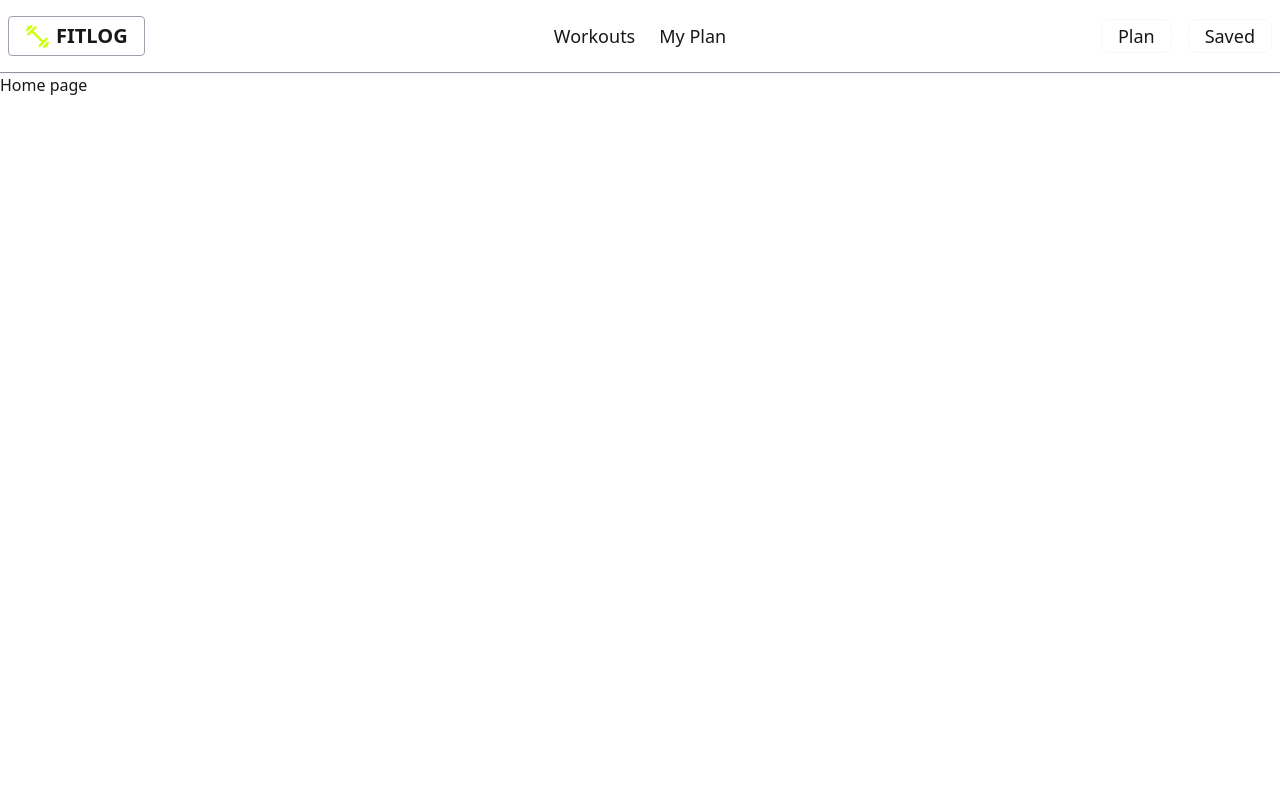
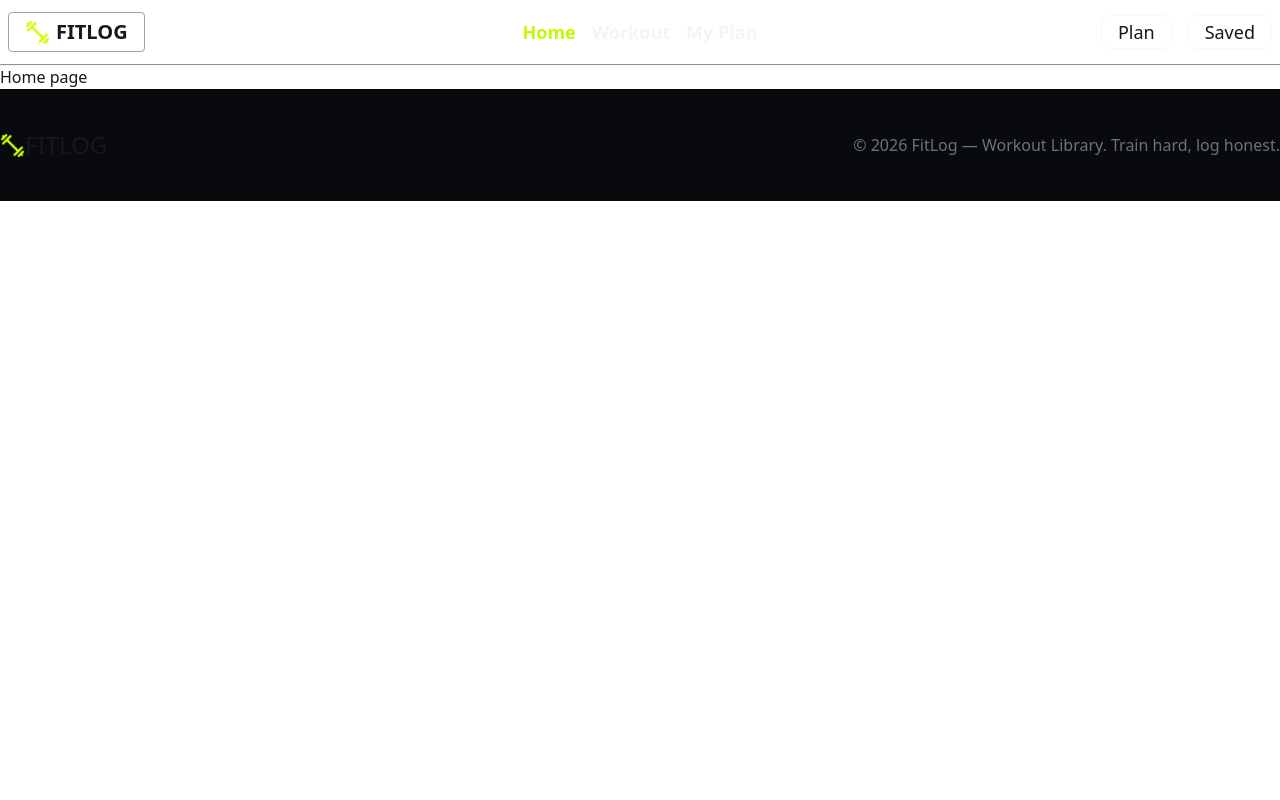
Before and after one commit to shoayebmizi00/workout-library, a Next.js app: page / in a window 1280 px wide. Shown: the top 800 px of the page. Built offline with nearby package versions, Linux system fonts and the light colour scheme.

Commit message:
navbar and Footer complete

```diff
--- a/src/app/page.tsx
+++ b/src/app/page.tsx
@@ -3,7 +3,7 @@ import React from 'react';
 
 const HomePage = () => {
   return (
-    <div className='h-[2000px]'>
+    <div>
       <h2>Home page</h2>
     </div>
   );
--- a/src/components/Footer.tsx
+++ b/src/components/Footer.tsx
@@ -1,11 +1,20 @@
-import React from 'react';
+import Image from "next/image";
+import React from "react";
 
 const Footer = () => {
-    return (
+  return (
+    <footer className="bg-[#090A0D]">
+      <div className="container mx-auto flex justify-between items-center pt-10 pb-10">
+        <div className="flex items-center">
+          <Image src="/logo.png" alt="Logo" width={25} height={25} />
+          <h3 className="text-2xl">FITLOG</h3>
+        </div>
         <div>
-            <h2>Footer</h2>
+            <p className="text-[#6B7280]">© 2026 FitLog — Workout Library. Train hard, log honest.</p>
         </div>
-    );
+      </div>
+    </footer>
+  );
 };
 
 export default Footer;
--- a/src/components/Navbar.tsx
+++ b/src/components/Navbar.tsx
@@ -1,20 +1,12 @@
 import Image from "next/image";
 import Link from "next/link";
 import React from "react";
+import ActiveNavLink from "./activateLinks/ActiveNavLinks";
 
 const Navbar = () => {
   const Nav_Links = (
     <>
-      <li>
-        <Link href="../pages/myplan" className="text-lg">
-          Workouts
-        </Link>
-      </li>
-      <li>
-        <Link href="" className="text-lg">
-          My Plan
-        </Link>
-      </li>
+      <ActiveNavLink/>
     </>
   );
   return (
@@ -64,10 +56,16 @@ const Navbar = () => {
             <ul className="menu menu-horizontal px-1">{Nav_Links}</ul>
           </div>
           <div className="navbar-end gap-4">
-            <Link href="../pages/myplan" className="badge p-4 text-lg font-semi-bold">
+            <Link
+              href="../pages/myplan"
+              className="badge p-4 text-lg font-semi-bold"
+            >
               Plan
             </Link>
-            <Link href='../pages/myplan' className="badge p-4 text-lg font-semi-bold">
+            <Link
+              href="../pages/myplan"
+              className="badge p-4 text-lg font-semi-bold"
+            >
               Saved
             </Link>
           </div>
--- a/src/components/activateLinks/ActiveNavLinks.tsx
+++ b/src/components/activateLinks/ActiveNavLinks.tsx
@@ -3,26 +3,47 @@
 import Link from "next/link";
 import { usePathname } from "next/navigation";
 
-interface ActiveNavLinkProps {
-  href: string;
-  children: React.ReactNode;
-}
-
-const ActiveNavLink = ({ href, children }: ActiveNavLinkProps) => {
+const ActiveNavLink = () => {
   const pathname = usePathname();
-  const active = pathname === href;
 
   return (
-    <Link
-      href={href}
-      className={`rounded-xl px-4 py-2.5 text-sm font-semibold transition-all duration-200 ${
-        active
-          ? "bg-[#C2F800]/15 text-[#557800]"
-          : "text-gray-600 hover:bg-gray-100 hover:text-gray-900"
-      }`}
-    >
-      {children}
-    </Link>
+    <div className="flex gap-4 text-lg font-bold">
+
+      <Link
+        href="/"
+        className={
+          pathname === "/"
+            ? "text-[#C2F800]"
+            : "text-gray-100"
+        }
+      >
+        Home
+      </Link>
+
+
+      <Link
+        href="/pages/workout"
+        className={
+          pathname === "/pages/workout"
+            ? "text-[#C2F800]"
+            : "text-gray-100"
+        }
+      >
+        Workout
+      </Link>
+
+
+      <Link
+        href="/pages/myplan"
+        className={
+          pathname === "/pages/myplan"
+            ? "text-[#C2F800]"
+            : "text-gray-100"
+        }
+      >
+        My Plan
+      </Link>
+    </div>
   );
 };
 
```
Also changed, not shown: src/app/pages/myplan/page.tsx (renamed from src/pages/myplan/page.tsx), src/app/pages/workout/page.tsx (renamed from src/pages/workout/page.tsx).
